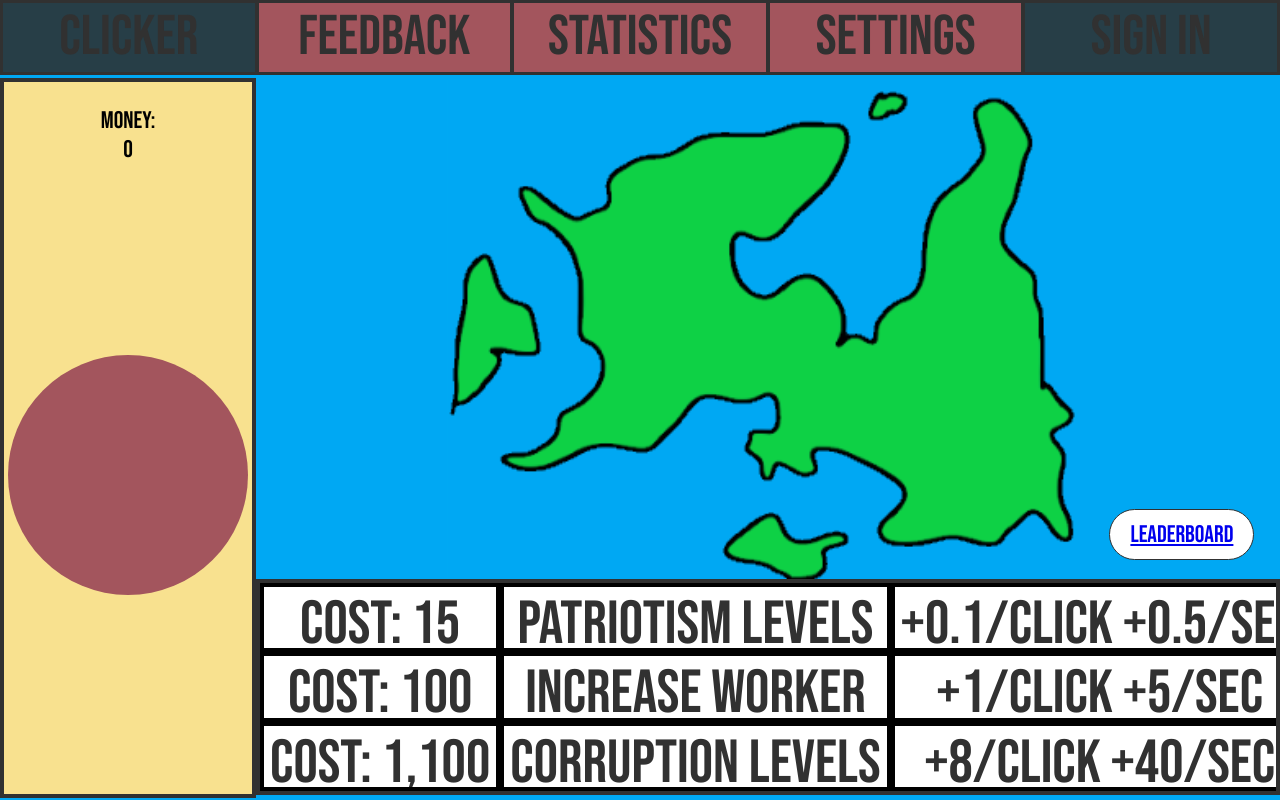
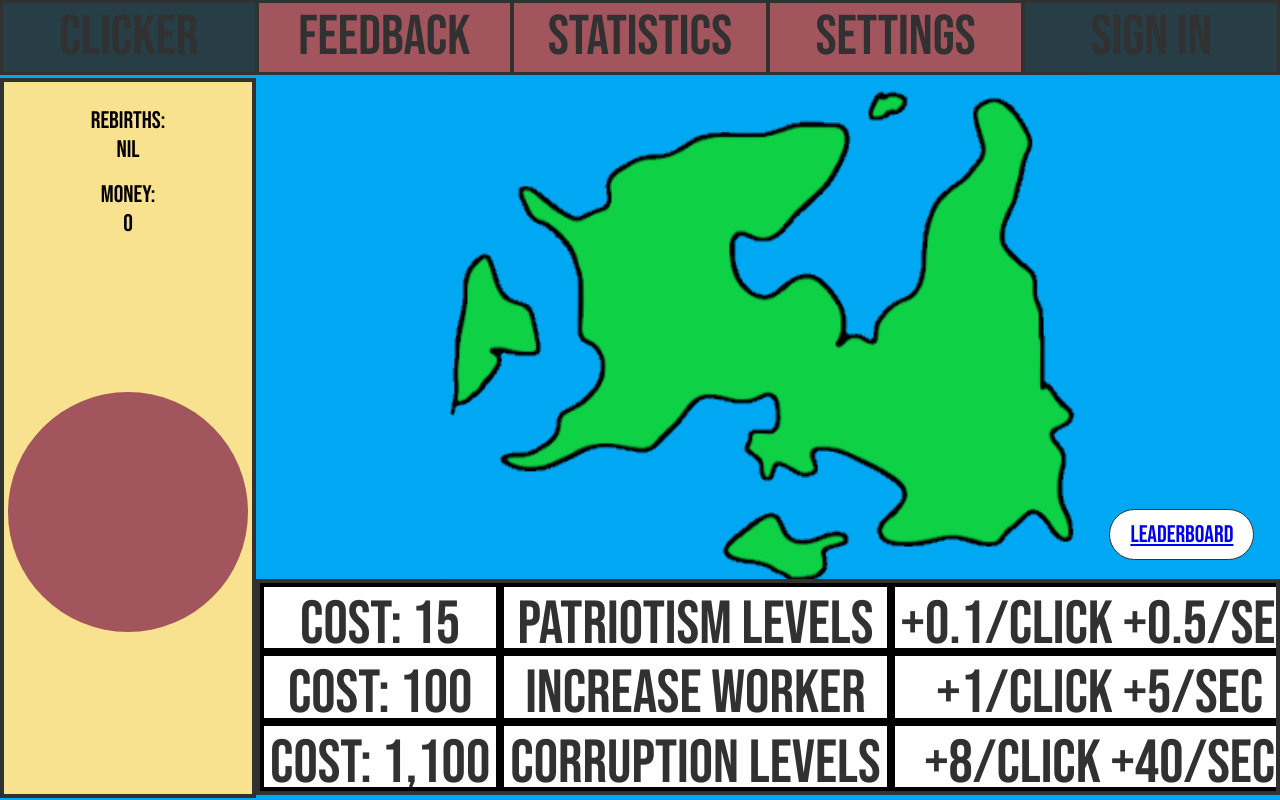
Before and after one commit to AlexWilson06/Propoganda, a PHP site: page / in a window 1280 px wide. Run offline with PHP 8.4, Linux system fonts and the light colour scheme.

Commit message:
improved rebirth and main interface
improved the rebirth function of the site, adding a talley for how many rebirths, partially using chat gpt, but trying to figure out how the code works.

```diff
--- a/index.php
+++ b/index.php
@@ -14,7 +14,8 @@
     <div class="MainCollumn">
         <div class="Section2">
             <div class="clickerbar">
-                <p>Money:<br><span id="score">0.0</span></p>
+                <p>Rebirths:<br><span id="rebirths">nil</span></p>
+                <p>Money:<br><span id="score">0</span></p>
                 <div class="clicker-container">
                     <button id="clicker" class="circle-button"></button>
                 </div>
@@ -50,9 +51,12 @@
         let score = 0;
 let moneyPerClick = 1;
 let passiveIncome = 0; // Track passive income
+let rebirths = 0;
+const rebirthsElement = document.getElementById('rebirths'); // Correctly references the rebirths element
 const scoreElement = document.getElementById('score');
 const countryImage = document.getElementById('countryImage');
 const clickerButton = document.getElementById('clicker');
+const rebirthButton = document.getElementById('rebirthButton');
 
 // Function to update the country image based on the score
 function updateCountryImage() {
@@ -74,10 +78,12 @@
 // Function to handle the rebirth action
 function handleRebirth() {
     if (score >= 10000) {
+        rebirths += 1;
         score = 0; // Reset score
         moneyPerClick = 1; // Reset money per click
         passiveIncome = 0; // Reset passive income
         updateScore(score); // Update the score display
+        updaterebirths(rebirths); // Update the rebirths display
         console.log("Country upgraded and score reset to 0");
         updateCountryImage(); // Update the image after resetting the score
     } else {
@@ -85,7 +91,12 @@
     }
 }
 
-        // Function to update the score and country image
+function updaterebirths(newrebirths) {
+    rebirths = newrebirths;
+    rebirthsElement.innerText = rebirths.toFixed(0); // Update rebirths display
+}
+
+// Function to update the score
 function updateScore(newScore) {
     score = newScore;
     scoreElement.innerText = score.toFixed(0); // Round score to 1 decimal place
@@ -152,7 +163,7 @@
 });
 
 // Attach event listener to the rebirth button
-        document.getElementById("rebirthButton").addEventListener("click", handleRebirth);
+rebirthButton.addEventListener('click', handleRebirth);
 
 // Attach event listeners to upgrade buttons
 document.getElementById("upgrade1").addEventListener("click", handleUpgrade1);
@@ -169,7 +180,6 @@
 
 // Set interval for passive income
 setInterval(increaseMoneyPassively, 1000); // Increase money every second
-
     </script>
 </body>
 </html>
```
Lines whose indentation alone changed are shown as unchanged.
